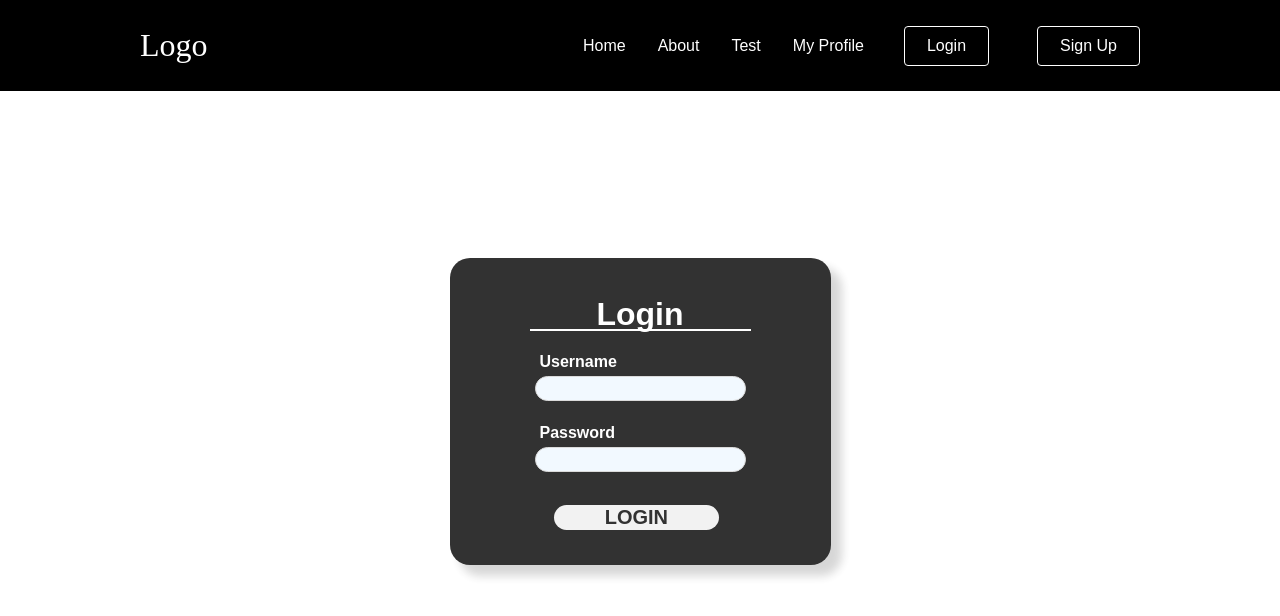
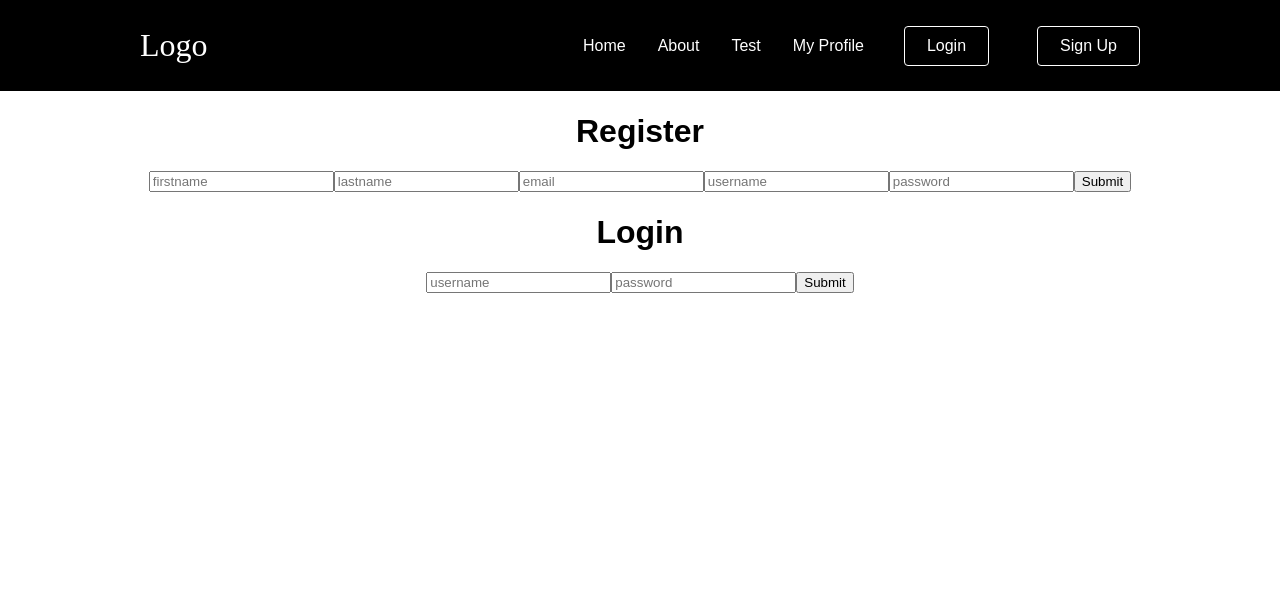
Before and after one commit to ikaharudin7/Pouch-Web-App, a React (Create React App) app in the folder front/: page /login in a window 1280 px wide. Shown: the top 616 px of the page. Built offline with nearby package versions, Linux system fonts and the light colour scheme.

Commit message:
Revert "signup and login styling"
This reverts commit 33aafeca52043ee15563a10bca579779495c8807.

```diff
--- a/front/src/App.js
+++ b/front/src/App.js
@@ -25,8 +25,8 @@ function App() {
         <Route path = '/test' element={<Test />} />
         <Route path = '/login' element={<LoginForm />} />
         <Route path = '/profile' element={<Profile />} />
+        <Route path = '/collection-page' element={<CollectionView />} />
         <Route path = '/signup' element={<SignUpForm />} />
-        <Route path = '/collection-page' element={<CollectionView />} />
         <Route path = '/Char' element={<Char />} />
         <Route path = '/list' element={<ListView />} />
       </Routes>
--- a/front/src/pages/login.js
+++ b/front/src/pages/login.js
@@ -4,9 +4,30 @@ import "./login.css";
 
 function LoginForm() {
 
+  const [registerFirstName, setRegisterFirstName] = useState("");
+  const [registerLastName, setRegisterLastName] = useState("");
+  const [registerEmail, setRegisterEmail] = useState("");
+  const [registerUsername, setRegisterUsername] = useState("");
+  const [registerPassword, setRegisterPassword] = useState("");
   const [loginUsername, setLoginUsername] = useState("");
   const [loginPassword, setLoginPassword] = useState("");
   const [data, setData] = useState(null);
+  const register = () => {
+    Axios({
+      method: "POST",
+      data: {
+        firstname: registerFirstName,
+        lastname: registerLastName,
+        email: registerEmail,
+        username: registerUsername,
+        password: registerPassword,
+      },
+      withCredentials: true,
+      url: "http://localhost:8080/signup",
+    }).then((res) => console.log(res.data));
+
+
+  };
 
   const login = () => {
     Axios({
@@ -42,21 +63,45 @@ function LoginForm() {
 
   return (
 
-    <div className="login-form">
-      <div className="form-box solid">
-        <form action='/profile' onSubmit={login}>
-          <h1 className="login-text">Login</h1>
-          <label type="text" className="label-text">Username</label>
-          <br></br>
-          <input id="username" type="text" name="username" className="login-box" onChange={(e) => setLoginUsername(e.target.value)}/>
-          <br></br>
-          <label type="text" className="label-text">Password</label>
-          <br></br>
-          <input id="password" type="password" name="password" className="login-box" onChange={(e) => setLoginPassword(e.target.value)}/>
-          <br></br>
-          <input type="submit" value="LOGIN" className="login-btn" />
-        </form>
+    <div className="App">
+      <div>
+        <h1>Register</h1>
+        <input
+          placeholder="firstname"
+          onChange={(e) => setRegisterFirstName(e.target.value)}
+        />
+        <input
+          placeholder="lastname"
+          onChange={(e) => setRegisterLastName(e.target.value)}
+        />
+        <input
+          placeholder="email"
+          onChange={(e) => setRegisterEmail(e.target.value)}
+        />
+        <input
+          placeholder="username"
+          onChange={(e) => setRegisterUsername(e.target.value)}
+        />
+        <input
+          placeholder="password"
+          onChange={(e) => setRegisterPassword(e.target.value)}
+        />
+        <button onClick={register}>Submit</button>
       </div>
+
+      <div>
+        <h1>Login</h1>
+        <input
+          placeholder="username"
+          onChange={(e) => setLoginUsername(e.target.value)}
+        />
+        <input
+          placeholder="password"
+          onChange={(e) => setLoginPassword(e.target.value)}
+        />
+        <button onClick={login}>Submit</button>
+      </div>
+
     </div>
 
   );
--- a/front/src/pages/signup.js
+++ b/front/src/pages/signup.js
@@ -1,90 +1,67 @@
-import React, { useState }  from "react";
-import Axios from "axios";
+import React, { Component } from "react";
 import {Routes, Route, useNavigate} from "react-router-dom";
 import { NavBtn, NavBtnLink } from "../components/Navbar/NavbarElements";
 import './signup.css';
 
-function SignupForm() {
-  const [registerFirstName, setRegisterFirstName] = useState("");
-  const [registerLastName, setRegisterLastName] = useState("");
-  const [registerEmail, setRegisterEmail] = useState("");
-  const [registerUsername, setRegisterUsername] = useState("");
-  const [registerPassword, setRegisterPassword] = useState("");
+class SignupForm extends Component {
+  state = {
 
-  const register = () => {
-    Axios({
-      method: "POST",
-      data: {
-        firstname: registerFirstName,
-        lastname: registerLastName,
-        email: registerEmail,
-        username: registerUsername,
-        password: registerPassword,
-      },
-      withCredentials: true,
-      url: "http://localhost:8080/signup",
-    }).then((res) => console.log(res.data));
   };
 
+  handleChange = (event) => {
+    this.setState({[event.target.name]: event.target.value});
+  };
+
+  handleSubmit = (event) => {
+    event.preventDefault();
+    const data = this.state;
+
+    fetch('http://localhost:8080/signup', {
+        method: "POST",
+        headers: { "Content-Type": "application/json" },
+        body: JSON.stringify(data),
+      })
+      .then((res)=> res.json())
+      .then(()=> {
+        console.log(data);
+        console.log(JSON.stringify(data));
+        console.log("POST sent");
+      })
+      window.location.href = "http://localhost:3000/login"
+  };
+
+  render() {
     return (
         <div className="signup-form">
           <div className="form-box solid">
-            <form id="signup" onSubmit={register}>
+            <form id="signup" onSubmit={this.handleSubmit}>
               <h1 className="signup-text">Sign Up</h1>
               <label type="text" className="label-text">First Name</label>
               <br></br>
-              <input id="firstname" type="text" name="firstname" onChange={(e) => setRegisterFirstName(e.target.value)} className="signup-box" />
+              <input id="firstname" type="text" name="firstname" value={this.state.value} onChange={this.handleChange} className="signup-box" />
               <br></br>
               <label type="text" className="label-text">Last Name</label>
               <br></br>
-              <input id="lastname" type="text" name="lastname" onChange={(e) => setRegisterLastName(e.target.value)} className="signup-box" />
+              <input id="lastname" type="text" name="lastname" value={this.state.value} onChange={this.handleChange} className="signup-box" />
               <br></br>
               <label type="text" className="label-text">Email</label>
               <br></br>
-              <input id="email" type="text" name="email" onChange={(e) => setRegisterEmail(e.target.value)} className="signup-box" />
+              <input id="email" type="text" name="email" value={this.state.value} onChange={this.handleChange} className="signup-box" />
               <br></br>
               <label type="text" className="label-text">Username</label>
               <br></br>
-              <input id="username" type="text" name="username" onChange={(e) => setRegisterUsername(e.target.value)} className="signup-box" />
+              <input id="username" type="text" name="username" value={this.state.value} onChange={this.handleChange} className="signup-box" />
               <br></br>
               <label type="text" className="label-text">Password</label>
               <br></br>
-              <input id="password" type="password" name="password" onChange={(e) => setRegisterPassword(e.target.value)} className="signup-box" />
+              <input id="password" type="password" name="password" value={this.state.value} onChange={this.handleChange} className="signup-box" />
               <br></br>
               <input type="submit" form="signup" value="SIGN UP" className="signup-btn" ></input>
             </form>
           </div>
         </div>
     );
-
+  }
 };
 
 export default SignupForm;
-
-/*
-<div className="App">
-      <div>
-        <h1>Register</h1>
-        <input
-          placeholder="firstname"
-          onChange={(e) => setRegisterFirstName(e.target.value)}
-        />
-        <input
-          placeholder="lastname"
-          onChange={(e) => setRegisterLastName(e.target.value)}
-        />
-        <input
-          placeholder="email"
-          onChange={(e) => setRegisterEmail(e.target.value)}
-        />
-        <input
-          placeholder="username"
-          onChange={(e) => setRegisterUsername(e.target.value)}
-        />
-        <input
-          placeholder="password"
-          onChange={(e) => setRegisterPassword(e.target.value)}
-        />
-        <button onClick={register}>Submit</button>
-      </div>
-    </div> */
```
